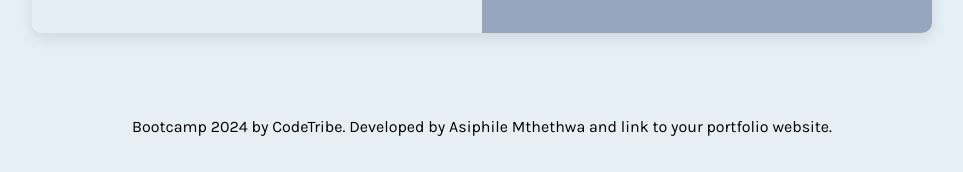
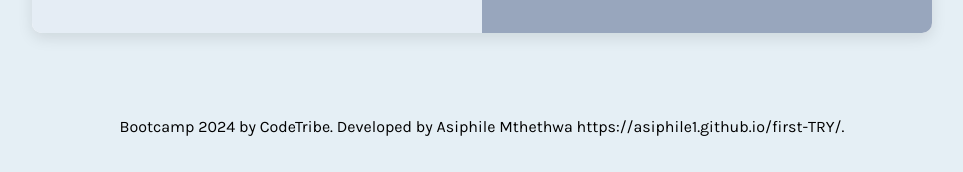
Before and after one commit to Asiphile1/first-TRY, a plain HTML site: page index.html in a window 1280 px wide. Shown: the part 628-800 px from the top of the page, without its empty margins (158-1121 px from the left). Drawn offline with Linux system fonts and the light colour scheme.

Commit message:
Second Commit

```diff
--- a/index.html
+++ b/index.html
@@ -22,7 +22,7 @@
   <footer>
     <p class="attribution">
       Bootcamp 2024 by <a href="https://www.mlab.co.za" target="_blank">CodeTribe</a>.
-      Developed by <a href="#">Asiphile Mthethwa and link to your portfolio website</a>.
+      Developed by <a href="#">Asiphile Mthethwa https://asiphile1.github.io/first-TRY/</a>.
     </p>
   </footer>
   <script src="index.js"></script>
```
